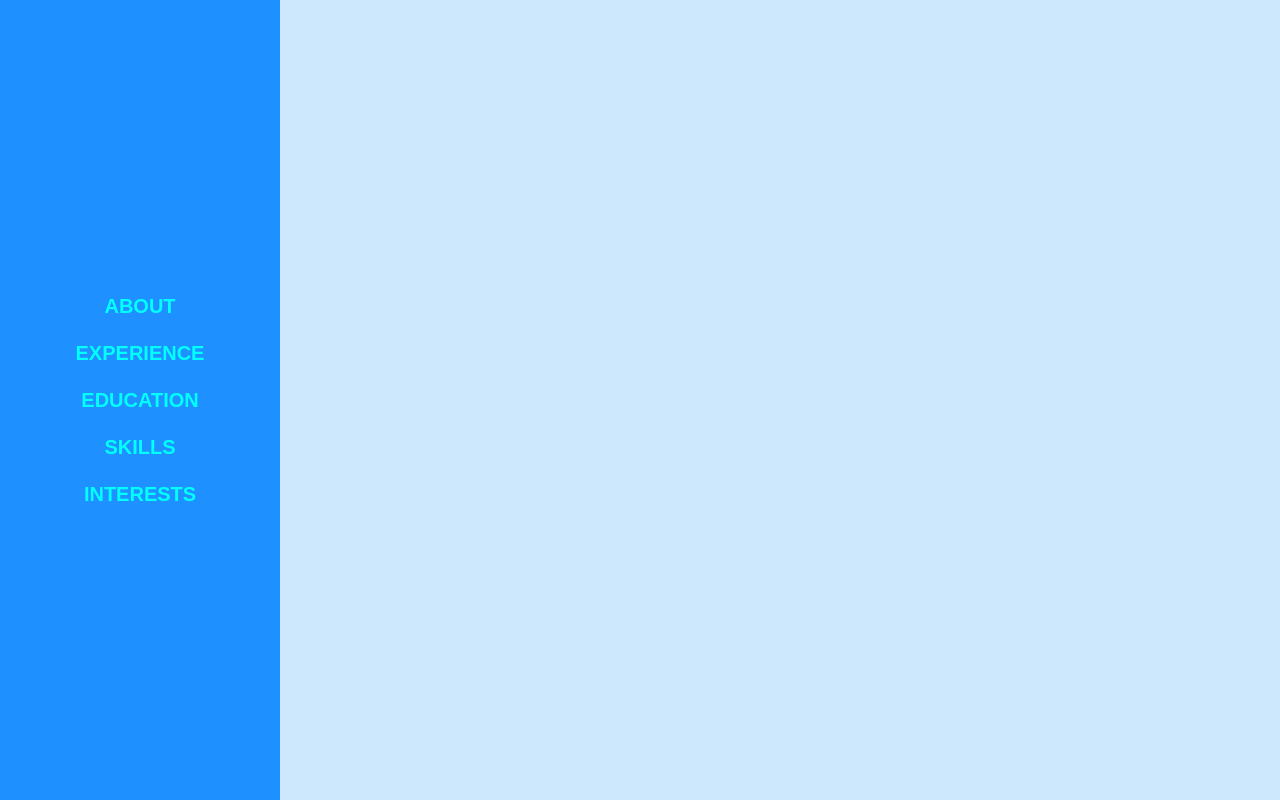
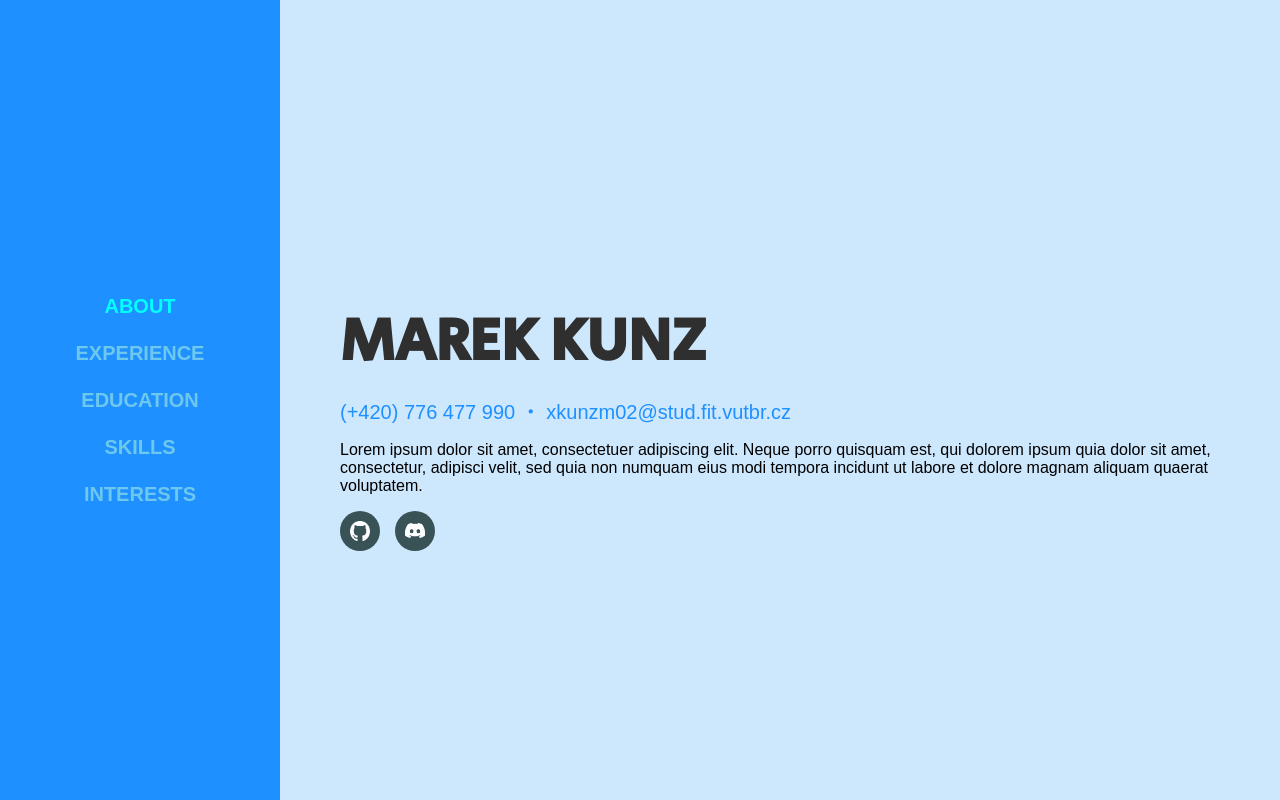
Before and after one commit to TheRandomYellowSlime/TheRandomYellowSlime.github.io, a plain HTML site: page index.html in a window 1280 px wide. Shown: the top 800 px of the page. Drawn offline with Linux system fonts and the light colour scheme.

Commit message:
almost working

```diff
--- a/index.html
+++ b/index.html
@@ -34,6 +34,7 @@
                 <div class="item">
                     <h2 id="name">Marek Kunz</h2>
                     <span>
+                        (+420) 776 477 990 ・
                         <a href="mailto:xkunzm02@stud.fit.vutbr.cz">xkunzm02@stud.fit.vutbr.cz</a>
                     </span>
                     <p>Lorem ipsum dolor sit amet, consectetuer adipiscing elit. Neque porro quisquam est, qui dolorem ipsum quia dolor sit amet, consectetur, adipisci velit, sed quia non numquam eius modi tempora incidunt ut labore et dolore magnam aliquam quaerat voluptatem.</p>
--- a/styles.css
+++ b/styles.css
@@ -10,7 +10,6 @@ a
     text-decoration: none;
     color: rgb(110, 200, 238);
 }
-
 body
 {
     padding: 0;
@@ -19,7 +18,7 @@ body
 header
 {
     background-color: dodgerblue;
-    position: sticky;
+    position: fixed; /* better than sticky */
     top: 0;
     left: 0;
     height: 100vh;
@@ -56,13 +55,14 @@ header nav ul li a.highlight
 }
 main
 {
-    margin-left: 250px;
-
+    margin-left: 280px;
+    position: relative; /* better than absolute */
+    top: 0;
 }
 section
 {
     height: 100vh;
-    padding-left: 85px;
+    padding-left: 60px;
     border-bottom: rgb(140, 160, 169) solid 1px;
     display: flex;
     flex-direction: column;
@@ -80,6 +80,11 @@ section .heading span
 section .content
 {
     max-width: 920px;
+}
+#about .content .item span
+{
+    color: dodgerblue;
+    font-size: 20px;
 }
 #about .content .item span a
 {
@@ -109,12 +114,16 @@ section .content
 {
     height: 40px;
     width: 40px;
-    background-color: #117688;
+    background-color: #385256;
     border-radius: 50%;
     margin-right: 15px;
     display: flex;
     justify-content: center;
     align-items: center;
+}
+.link:hover
+{
+    background-color: #117688;
 }
 .link img
 {
```
